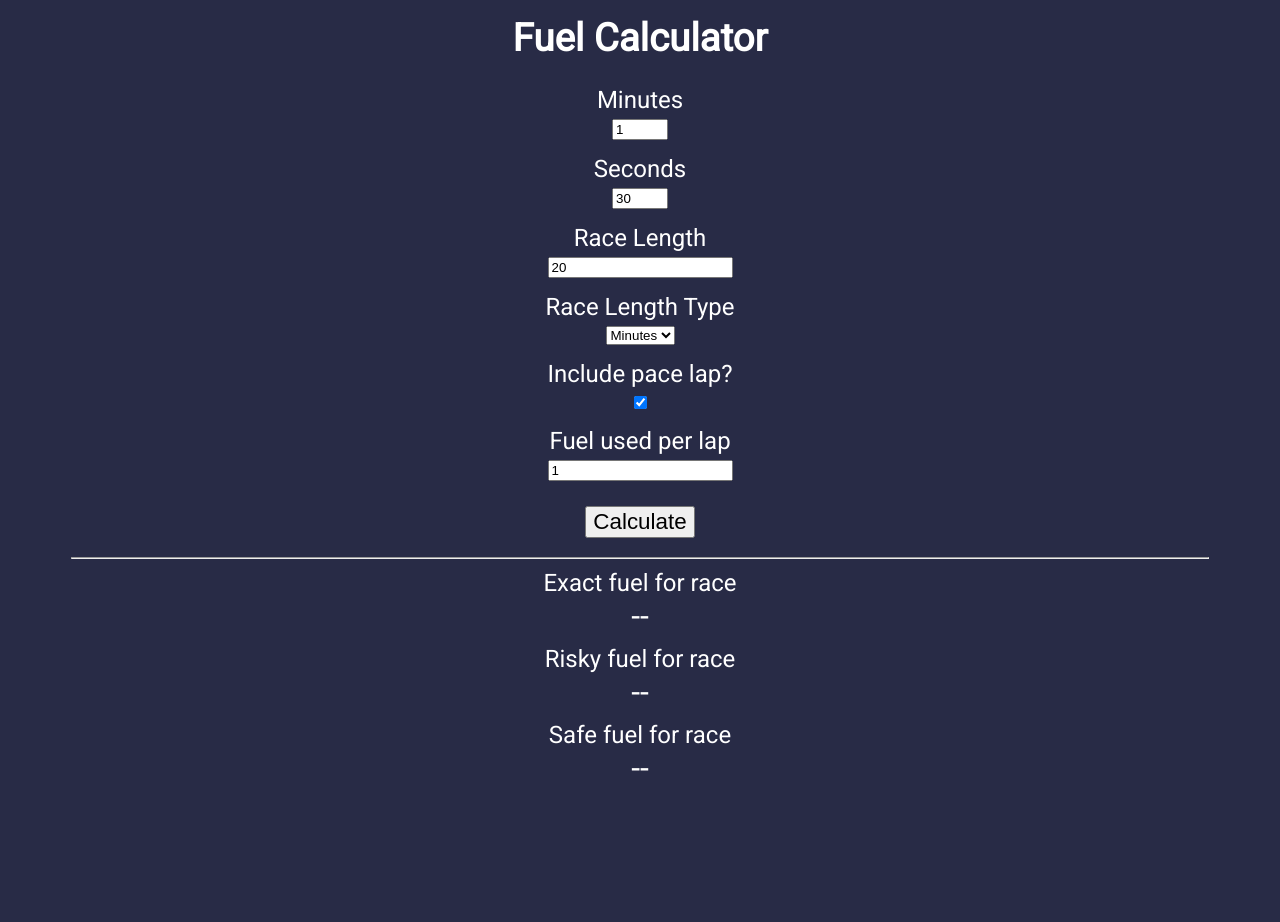
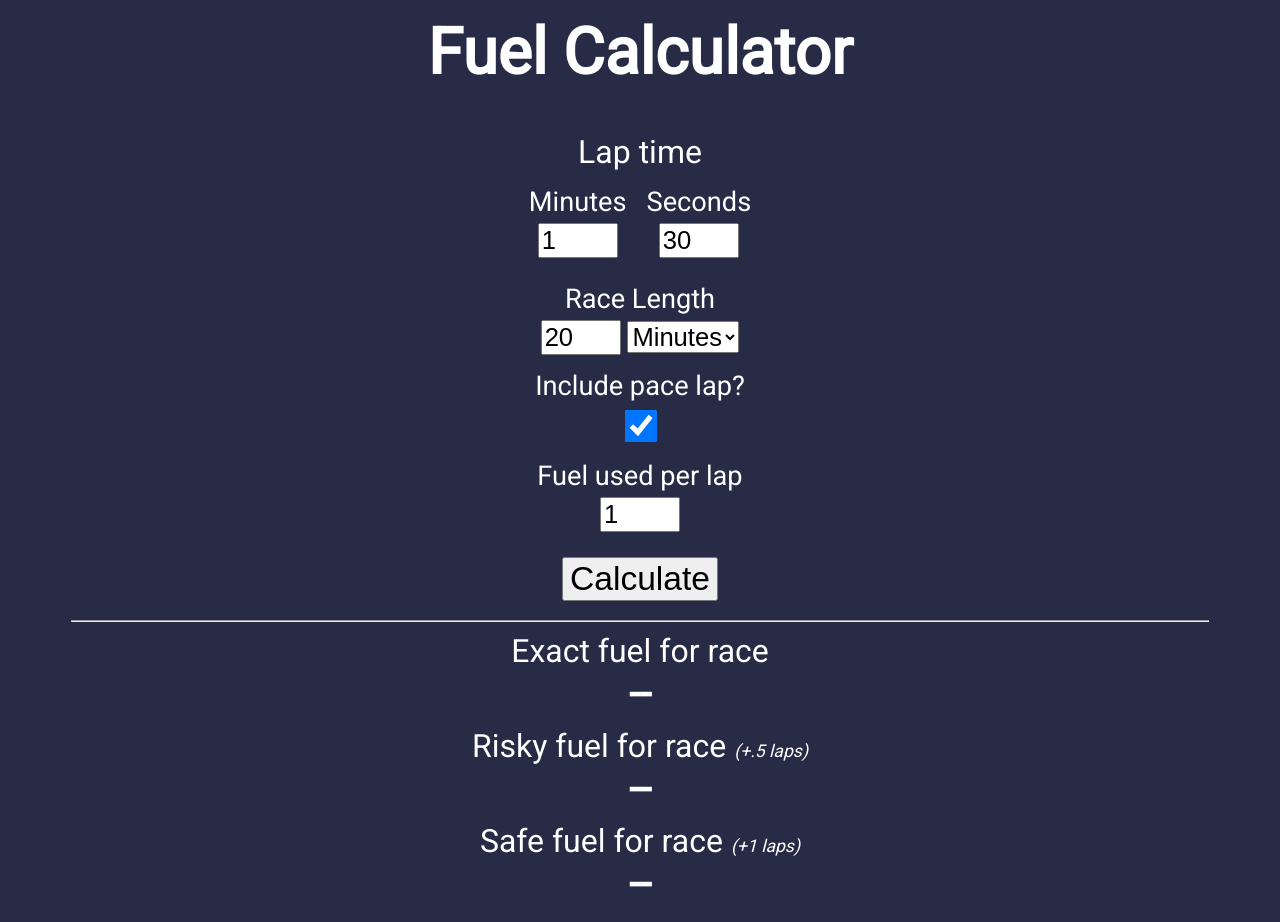
Before and after one commit to jc14/Simmy, a plain HTML site: page index.html in a window 1280 px wide. Before the commit the page ends 802 px from the top, so only its background shows below. Drawn offline with Linux system fonts and the light colour scheme.

Commit message:
Beautification!

```diff
--- a/index.html
+++ b/index.html
@@ -2,29 +2,28 @@
     <script src="index.js"></script>
     <link rel="stylesheet" type="text/css" href="styles.css" />
     <script>onStart();</script>
-    <link rel="stylesheet"
-          href="https://fonts.googleapis.com/css2?family=Roboto">
+    <link rel="stylesheet" href="https://fonts.googleapis.com/css2?family=Roboto">
     <title>Sim Racing Helper</title>
 </head>
 
 <body>
     <div class="fuelCalculator">
-        <h1>Fuel Calculator</h1>
+        <h1 style="font-size: 4rem;">Fuel Calculator</h1>
         <form>
-            <div class="inputField">
-                <label>Minutes</label>
-                <input id="inputMinutes" type="number" step="1" min="0" max="15" value="1" />
-            </div>
-            <div class="inputField">
-                <label>Seconds</label>
-                <input id="inputSeconds" type="number" step="1" min="0" max="59" value="30" />
+            <div style="font-size: 2rem;">Lap time</div>
+            <div class="lapTimeGroup">
+                <div class="inputField" style="margin-right: 10px;">
+                    <label>Minutes</label>
+                    <input id="inputMinutes" type="number" step="1" min="0" max="15" value="1" />
+                </div>
+                <div class="inputField" style="margin-left: 10px;">
+                    <label>Seconds</label>
+                    <input id="inputSeconds" type="number" step="1" min="0" max="59" value="30" />
+                </div>
             </div>
             <div class="inputField">
                 <label>Race Length</label>
                 <input id="inputRaceLength" type="number" step="1" min="1" value="20" />
-            </div>
-            <div class="inputField">
-                <label>Race Length Type</label>
                 <select id="inputRaceLengthType">
                     <option selected value="minutes">Minutes</option>
                     <option value="laps">Laps</option>
@@ -42,14 +41,14 @@
             <input class="calculateButton" type="button" value="Calculate" onclick="calculateFuel()" />
         </form>
 
-        <hr/>
+        <hr />
 
         <div id="results">
             <div class="label">Exact fuel for race</div>
             <div class="value" id="exactFuel">--</div>
-            <div class="label">Risky fuel for race</div>
+            <div class="label">Risky fuel for race <span>(+.5 laps)</span></div>
             <div class="value" id="riskyFuel">--</div>
-            <div class="label">Safe fuel for race</div>
+            <div class="label">Safe fuel for race <span>(+1 laps)</span></div>
             <div class="value" id="safeFuel">--</div>
         </div>
     </div>
--- a/styles.css
+++ b/styles.css
@@ -16,12 +16,16 @@ body {
 
 .calculateButton {
     margin-top: 15px;
-    font-size: 1.4rem;
+    font-size: 2.1rem;
     line-height: 1.6;
 }
 
+.lapTimeGroup {
+    display: inline-flex;
+}
+
 .inputField {
-    font-size: 1.5rem;
+    font-size: 1.7rem;
     margin-bottom: 10px;
 }
 
@@ -31,12 +35,29 @@ body {
     margin-bottom: 5px;
 }
 
+.inputField input, select {
+    font-size: 1.6rem;
+}
+
+.inputField input{
+    width: 5rem;
+}
+
+.inputField #inputHasPaceLap {
+    height: 2rem;
+}
+
 #results .label {
-    font-size: 1.5rem;
+    font-size: 2rem;
+}
+
+#results .label span {
+    font-size: 1.1rem;
+    font-style: italic;
 }
 
 #results .value {
-    font-size: 2rem;
-    font-weight: 400;
+    font-size: 2.5rem;
+    font-weight: 600;
     margin-bottom: 10px;
 }
```
